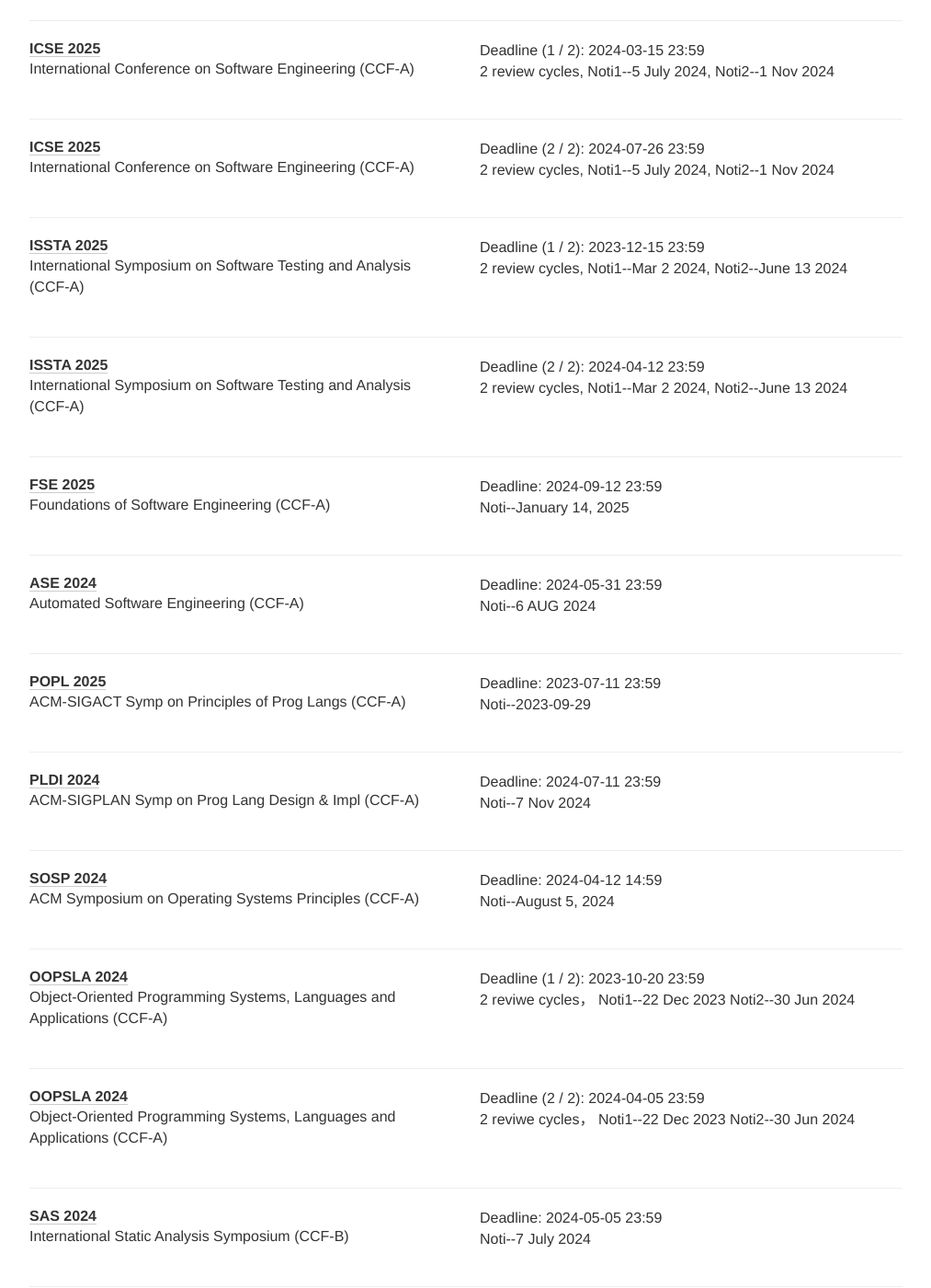
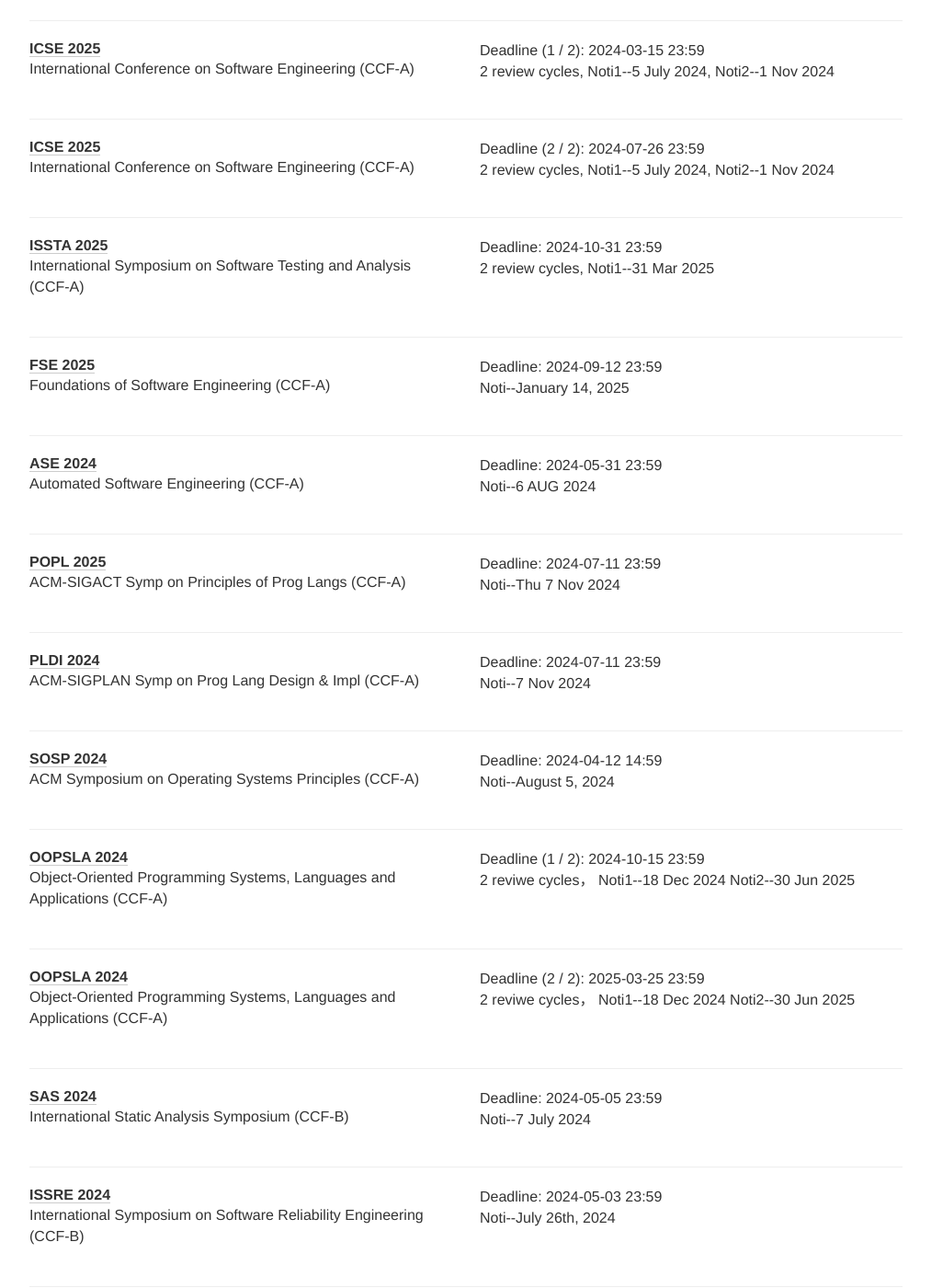
Before and after one commit to TCA-ISCAS/tca-iscas.github.io, a Jekyll site: the page built from index.html, in a window 1280 px wide and 1400 px high, scrolled down 6500 px. Shown: the whole window at 92% size, without its empty margins (133-1146 px from the left). Built offline with Jekyll 4.4.1, drawn with Linux system fonts in a browser that asks for light colours; nearby versions of some CDN libraries; some of the changed text lies outside the part shown.

Commit message:
Update 20241021

```diff
--- a/_data/conferences.yml
+++ b/_data/conferences.yml
@@ -15,12 +15,12 @@
 
 - name: CCS
   description: ACM Conference on Computer and Communications Security (CCF-A)
-  year: 2024
-  link: https://www.sigsac.org/ccs/CCS2024/call-for/call-for-papers.html
+  year: 2025
+  link: https://www.sigsac.org/ccs/CCS2025/call-for-papers/
   deadline:
-    - "2024-01-28 23:59"
-    - "2024-04-29 23:59"
-  comment: 2 review cycles, Noti1--2024.4.3 Noti2--
+    - "2025-01-09 23:59"
+    - "2025-04-14 23:59"
+  comment: 2 review cycles, Noti1--Mar 28, 2025 Noti2--July 1, 2025
   date:
   place:
   tags: [SEC, CRYPTO, A]
@@ -122,11 +122,11 @@
 - name: DIMVA
   description: Conference on Detection of Intrusions and Malware & Vulnerability Assessment (CCF-C)
   year: 2024
-  link: https://www.dimva.org/dimva2024/
+  link: https://www.dimva.org/dimva2025/
   deadline:
-    - "2023-12-06 23:59"
-    - "2024-02-14 23:59"
-  comment: 2 review cycles, Noti1--2024.1.24 Noti2--2024.4.3
+    - "2024-12-04 23:59"
+    - "2025-02-12 23:59"
+  comment: 2 review cycles, Noti1--Jan 22, 2025 Noti2--Apr 2, 2025
   date:
   place:
   tags: [SEC, C]
@@ -172,11 +172,11 @@
 - name: ACISP
   description: Australasia Conference on Information Security and Privacy (CCF-C)
   year: 2024
-  link: https://www.qut.edu.au/about/faculty-of-science/school-of-computer-science/acisp
+  link: https://uow-ic2.github.io/acisp2025/
   deadline:
-    - "2023-11-06 23:59"
-    - "2024-02-19 23:59"
-  comment: 2 review cycles, Noti1--2024.1.22 Noti2--2024.4.8
+    - "2024-11-06 23:59"
+    - "2025-02-19 23:59"
+  comment: 2 review cycles, Noti1--22 January 2025 Noti2--29 April 2025
   date:
   place:
   tags: [SEC, C]
@@ -185,11 +185,11 @@
 - name: WiSec
   description: ACM Conference on Security and Privacy in Wireless and Mobile Networks (CCF-C)
   year: 2024
-  link: https://wisec2024.kaist.ac.kr/
+  link: https://wisec2025.gmu.edu/
   deadline:
-    - "2023-11-09 23:59"
-    - "2024-02-08 23:59"
-  comment: 2 review cycles, Noti1--December 18th, 2023 Noti2-March 22th, 2024
+    - "2024-11-21 23:59"
+    - "2025-03-12 23:59"
+  comment: 2 review cycles, Noti1--Jan 15, 2025 Noti2--Apr 23, 2025
   date:
   place:
   tags: [SEC, C]
@@ -324,21 +324,21 @@
 - name: HotOS
   description: Workshop on Hot Topics in Operating Systems (CCF-B)
   year: 2025
-  link: https://hotos25.rcs.uwaterloo.ca/
+  link: https://sigops.org/s/conferences/hotos/2025/
   deadline:
-    - "2023-02-03 23:59"
-  comment: Noti--2023-04-21
+    - "2025-01-15 23:59"
+  comment: Noti--April 1, 2025
   date:
   place:
   tags: [SYS, B]
 
 - name: MobiSys
   description: International Conference on Mobile Systems, Applications, and Services (CCF-B)
-  year: 2024
-  link: https://www.sigmobile.org/mobisys/2024/
-  comment: Noti--March 6th, 2024
+  year: 2025
+  link: https://www.sigmobile.org/mobisys/2025/
   deadline:
-    - "2023-11-23 23:59"
+    - "2024-12-02 23:59"
+  comment: Noti--	March 7th, 2025
   date:
   place:
   tags: [SYS, B]
@@ -407,9 +407,8 @@
   year: 2025
   link: https://conf.researchr.org/home/issta-2025
   deadline:
-    - "2023-12-15 23:59"
-    - "2024-04-12 23:59"
-  comment: 2 review cycles, Noti1--Mar 2 2024, Noti2--June 13 2024
+    - "2024-10-31 23:59"
+  comment: 2 review cycles, Noti1--31 Mar 2025
   date:
   place:
   tags: [SOFT, A]
@@ -441,8 +440,8 @@
   year: 2025
   link: https://popl25.sigplan.org/
   deadline:
-    - "2023-07-11 23:59"
-  comment: Noti--2023-09-29
+    - "2024-07-11 23:59"
+  comment: Noti--Thu 7 Nov 2024
   date:
   place:
   tags: [SYS, A]
@@ -472,11 +471,11 @@
 - name: OOPSLA
   description: Object-Oriented Programming Systems, Languages and Applications (CCF-A)
   year: 2024
-  link: https://2024.splashcon.org/
+  link: https://2025.splashcon.org/track/OOPSLA
   deadline:
-    - "2023-10-20 23:59"
-    - "2024-04-05 23:59"
-  comment: 2 reviwe cycles， Noti1--22 Dec 2023 Noti2--30 Jun 2024
+    - "2024-10-15 23:59"
+    - "2025-03-25 23:59"
+  comment: 2 reviwe cycles， Noti1--18 Dec 2024 Noti2--30 Jun 2025
   date:
   place:
   tags: [SYS, A]
```
